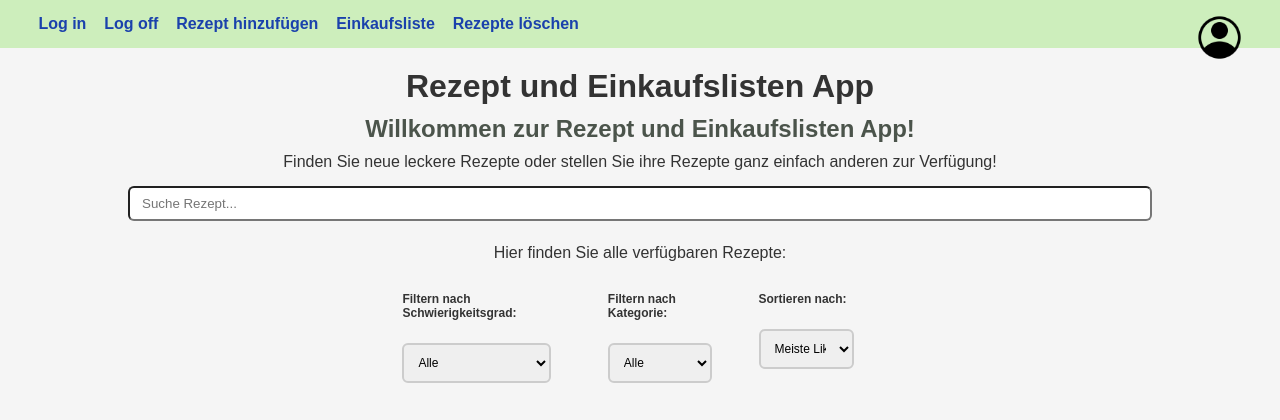
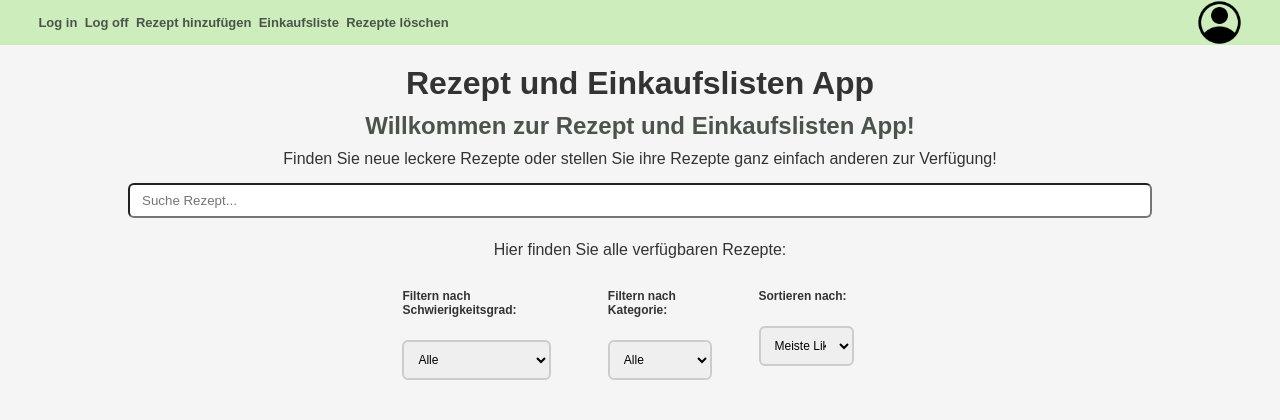
Before and after one commit to Fabske1893/Web-Programmierung, a PHP site: page /Homepage.html in a window 1280 px wide. Shown: the top 420 px of the page. Run offline with PHP 8.4, Linux system fonts and the light colour scheme.

Commit message:
Style anpassung

```diff
--- a/css/style.css
+++ b/css/style.css
@@ -28,7 +28,24 @@ header {
 
 }
 
+/* Navigation */
+header nav {
+    display: flex;
+    align-items: center;
+    font-size: small;
+}
 
+header nav a {
+    text-decoration: none;
+    color: #4b544b;
+    font-weight: bold;
+    transition: color 0.2s;
+}
+
+header nav a:hover {
+    color: #2e3d2e;
+    transform: scale(1.1);
+}
 
 /* Logo (positioned to the right within header) */
 header nav .logo {
```
